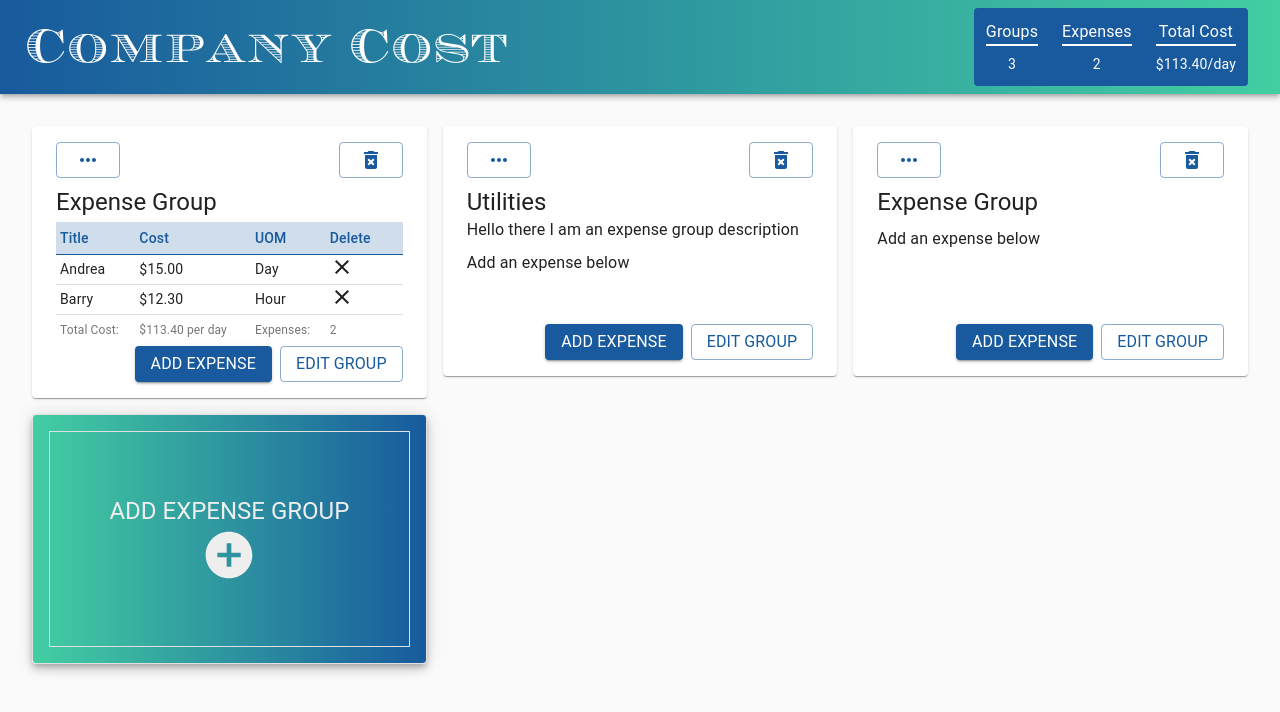
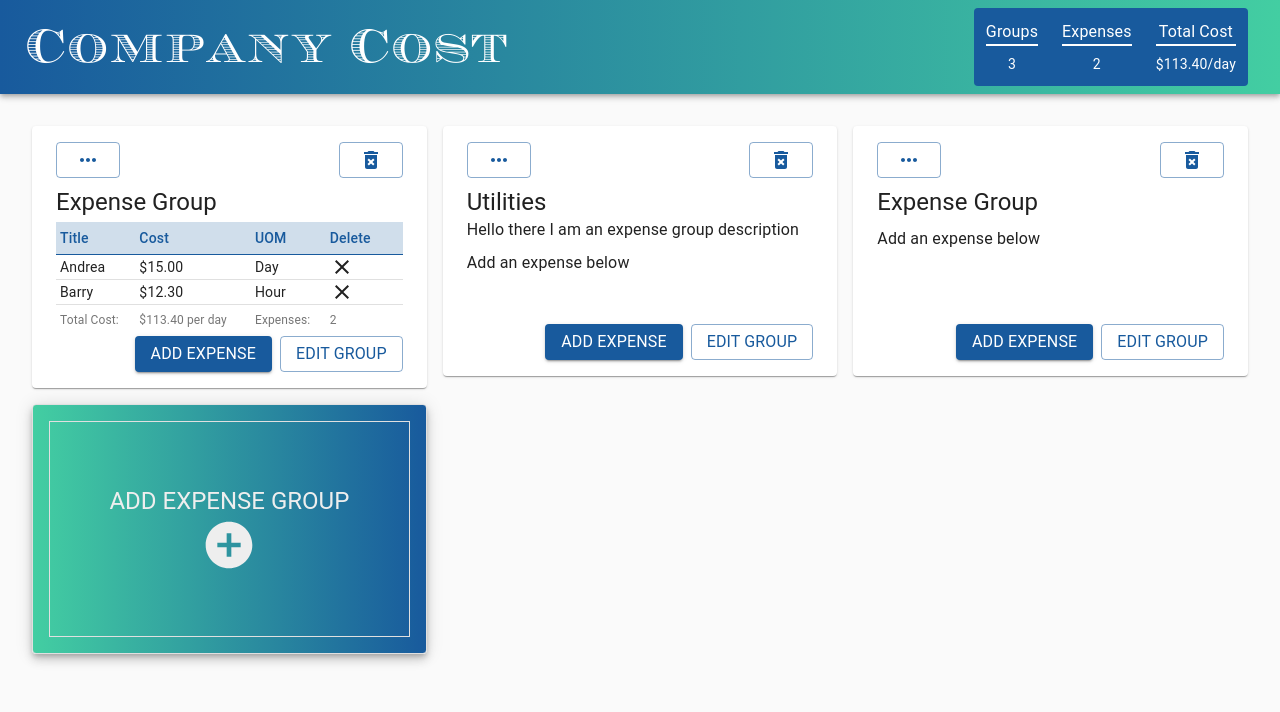
Before and after one commit to Spraynard/Company-Cost, a React app: page / in a window 1280 px wide. Shown: the top 712 px of the page. Built offline with nearby package versions, Linux system fonts and the light colour scheme; the HTML template or start-up script is replaced by a standard one.

Commit message:
Updating application.
Adding cursor on expense group children.

Refactoring components for readability's sake

```diff
--- a/src/components/App.js
+++ b/src/components/App.js
@@ -363,9 +363,7 @@ class App extends Component {
 				</Expense_Group>
 			);
 		}
-		).concat([
-			<Add_Expense_Group_UI_Button key={"expense-group-add-button"} action={() => store.dispatch(addExpenseGroup())}/>
-		]);
+		).concat(<Add_Expense_Group_UI_Button key={"expense-group-add-button"} action={() => store.dispatch(addExpenseGroup())}/>);
 
 		return (
 			<div>
--- /dev/null
+++ b/src/components/Buttons/Remove_Expense_Group_Child_Button.js
@@ -0,0 +1,13 @@
+import CloseIcon from "@material-ui/icons/Close";
+import ButtonBase from "@material-ui/core/ButtonBase";
+import { styled } from "@material-ui/core/styles";
+
+const Close_Icon_Button = ({ onClick }) =>
+	<ButtonBase onClick={onClick}><CloseIcon/></ButtonBase>;
+
+const Remove_Expense_Group_Child_Button = styled(Close_Icon_Button)({
+	cursor : "pointer",
+
+});
+
+export default Remove_Expense_Group_Child_Button;
--- a/src/components/Expense_Groups/Expense_Group_Child.js
+++ b/src/components/Expense_Groups/Expense_Group_Child.js
@@ -1,6 +1,7 @@
 import { PropTypes } from "prop-types";
 import Editable from "../Generic/Editable";
 import React from "react";
+import Remove_Expense_Group_Child_Button from "../Buttons/Remove_Expense_Group_Child_Button";
 
 import { expense_group_child_keydown_event_listener } from "../../event_handlers";
 
@@ -26,15 +27,12 @@ import Expense_Group_Child_Edit_View from "./Expense_Group_Child_Edit_View";
 import { withStyles } from "@material-ui/core/styles";
 
 const styles = () => ({
-	overflowHandler : {
-		whiteSpace : "nowrap",
-		overflow : "hidden",
-		textOverflow : "ellipsis"
+	root: {
+		// overflow : "hidden",
+		// textOverflow : "ellipsis",
+		// whiteSpace : "nowrap",
+		cursor: "pointer"
 	},
-	// Deletes expense from expense group
-	deleteButton : {
-		cursor : "pointer"
-	}
 });
 
 const Expense_Group_Child = React.memo(( props ) => {
@@ -43,7 +41,6 @@ const Expense_Group_Child = React.memo(( props ) => {
 		classes,
 		child_update_handler,
 		child_remove_handler,
-		child_save_handler,
 		child_data,
 		edit_data,
 		edit_context_handler,
@@ -89,13 +86,13 @@ const Expense_Group_Child = React.memo(( props ) => {
 			onKeyDown={handleKeyDown}
 			onClick={(e) => edit_context_handler(e)}
 			tabIndex={0}
+			className={classes.root}
 			{...other}>
 			<Expense_Group_Child_Default_View
 				id={id}
 				child_display_data={display_child_data}
 				child_state_data={child_data}
-				child_remove_handler={child_remove_handler}
-				classes={classes}
+				delete_button={<Remove_Expense_Group_Child_Button onClick={child_remove_handler}/>}
 				edit_context_handler={edit_context_handler}
 			/>
 		</Editable>
--- a/src/components/Expense_Groups/Expense_Group_Child_Default_View.js
+++ b/src/components/Expense_Groups/Expense_Group_Child_Default_View.js
@@ -1,29 +1,22 @@
-import TableRow from "@material-ui/core/TableRow";
 import TableCell from "@material-ui/core/TableCell";
-import CloseIcon from "@material-ui/icons/Close";
+import React from "react";
 
+/**
+ * Row of TableCells that displays expense group child through a table setting.
+ * @param {object} props Passed Props
+ */
 const Expense_Group_Child_Default_View = props => {
 
 	const {
 		child_display_data,
-		child_remove_handler,
-		classes,
+		delete_button,
 	} = props;
 
-	return Object.keys(child_display_data).map(
-		(childDataKey, index) => (
-			<TableCell data-id={props.id} key={index}>
-				{(childDataKey === "delete") ?
-					<CloseIcon
-						className={classes.deleteButton}
-						onClick={child_remove_handler}
-					/>
-					:
-					child_display_data[childDataKey]
-				}
-			</TableCell>
-		)
-	);
+	const child_row_cells = Object.keys(child_display_data).map((childDataKey, index) =>
+		<TableCell data-id={props.id} key={index}>{child_display_data[childDataKey]}</TableCell>
+	).concat(<TableCell data-id={props.id}>{delete_button}</TableCell>);
+
+	return <React.Fragment>{ child_row_cells }</React.Fragment>;
 };
 
 export default Expense_Group_Child_Default_View;
--- a/src/dataReferenceObjects.js
+++ b/src/dataReferenceObjects.js
@@ -2,7 +2,6 @@ export const tableDataRef = ({
 	title: "",
 	cost: "",
 	costUOM: "",
-	delete: ""
 });
 
 /**
```
Also changed, not shown: src/components/Generic/ContextSwitcher.js (+9 -3 lines), src/components/Generic/Editable.js (+6 -2 lines).
